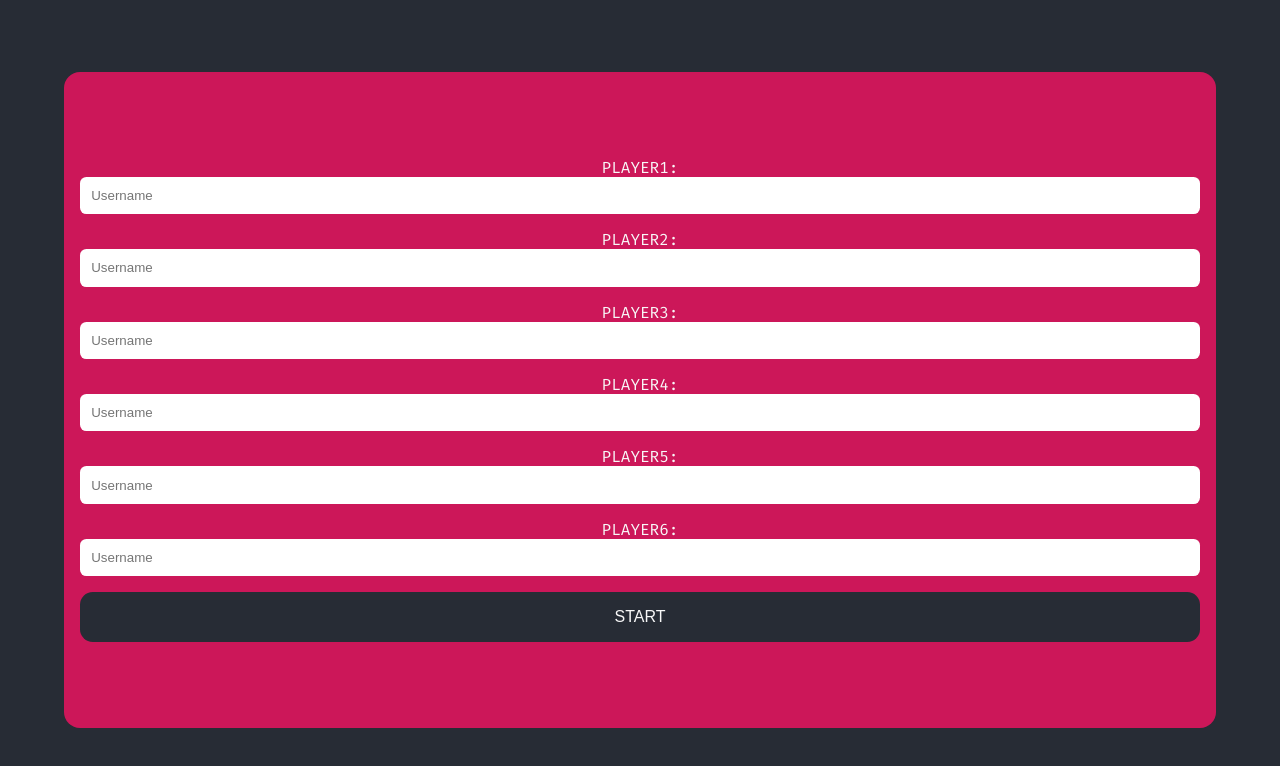
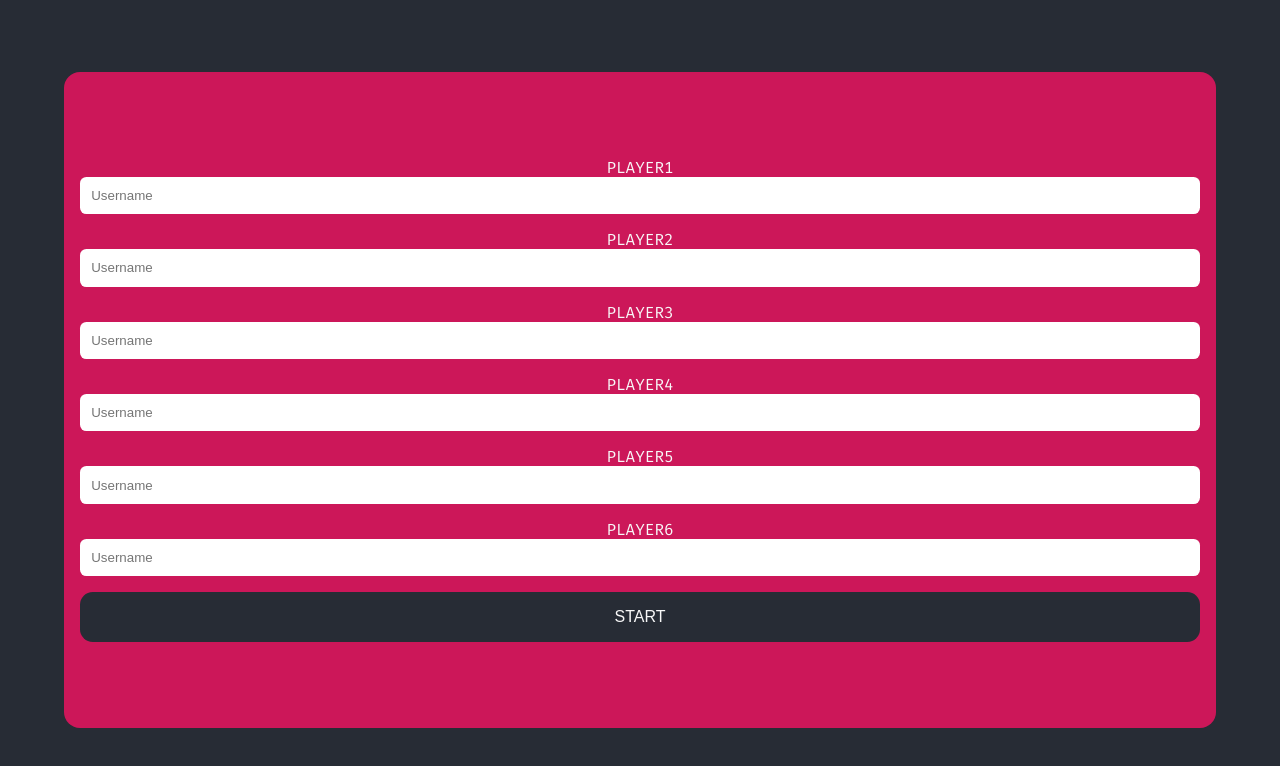
Before and after one commit to jesperlndqvst/game-counter, a plain HTML site: page public/index.html in a window 1280 px wide. Drawn offline with Linux system fonts and the light colour scheme.

Commit message:
Small css changes

```diff
--- a/public/index.html
+++ b/public/index.html
@@ -13,17 +13,17 @@
   <body>
     <div class="start">
       <form>
-        <label for="player1">Player1:</label>
+        <label for="player1">Player1</label>
         <input type="text" id="player1" name="player1" placeholder="Username" autocomplete="off"/>
-        <label for="player2">Player2:</label>
+        <label for="player2">Player2</label>
         <input type="text" id="player2" name="player2" placeholder="Username" autocomplete="off"/>
-        <label for="player3">Player3:</label>
+        <label for="player3">Player3</label>
         <input type="text" id="player3" name="player3" placeholder="Username" autocomplete="off"/>
-        <label for="player4">Player4:</label>
+        <label for="player4">Player4</label>
         <input type="text" id="player4" name="player4" placeholder="Username" autocomplete="off"/>
-        <label for="player5">Player5:</label>
+        <label for="player5">Player5</label>
         <input type="text" id="player5" name="player5" placeholder="Username" autocomplete="off"/>
-        <label for="player6">Player6:</label>
+        <label for="player6">Player6</label>
         <input type="text" id="player6" name="player6" placeholder="Username" autocomplete="off"/>
         <button type="submit">Start</button>
       </form>
```
